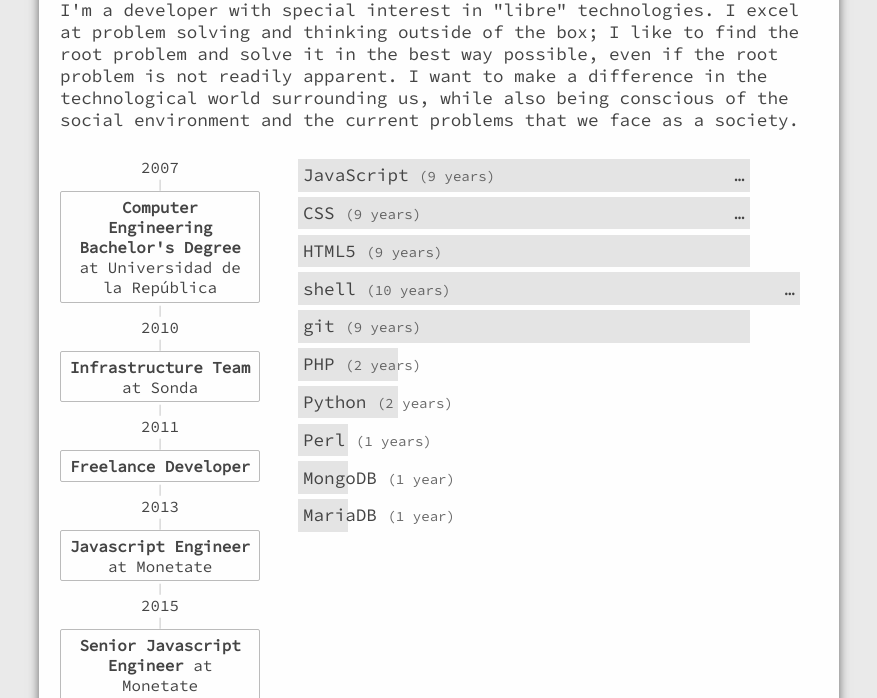
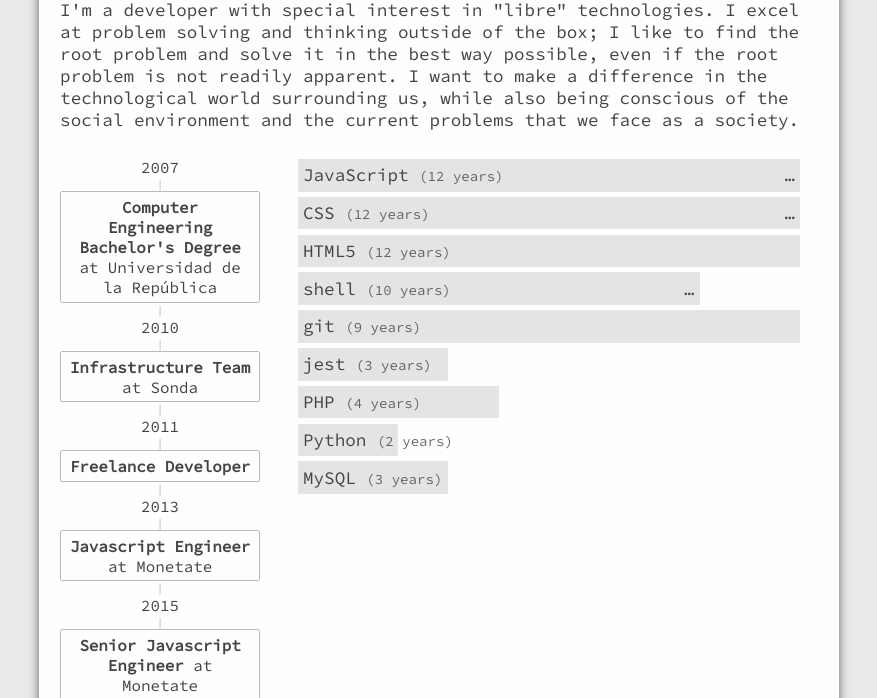
Before and after one commit to lomegor/lomegor.com, a plain HTML site: page index.html in a window 1280 px wide. Shown: the part 128-826 px from the top of the page, without its empty margins (201-1078 px from the left). Drawn offline with Linux system fonts and the light colour scheme.

Commit message:
Update index.html

```diff
--- a/index.html
+++ b/index.html
@@ -201,36 +201,39 @@
 				<div class="job"><span class="title">Team Lead</span> at Monetate</div>
 				<div class="year">2019</div>
 				<div class="job"><span class="title">Technical Lead</span> at Monetate</div>
+				<div class="year">2021</div>
+				<div class="job"><span class="title">Frontend Engineer</span> at Mention Me</div>
+				<div class="year">2022</div>
+				<div class="job"><span class="title">Lead Frontend Engineer</span> at Mention Me</div>
 			</div>
 			<div id="skills">
-				<div class="skill" style="width: 90%">
-					<label for="javascript">JavaScript <span class="years">(9 years)</span></label>
+				<div class="skill" style="width: 100%">
+					<label for="javascript">JavaScript <span class="years">(12 years)</span></label>
 					<input type="checkbox" style="display: none" id="javascript" checked="checked">
-					<div class="skill" style="width: 33%">ES6 <span class="years">(3 years)</span></div>
-					<div class="skill" style="width: 100%">jQuery <span class="years">(9 years)</span></div>
-					<div class="skill" style="width: 33%">Node.js <span class="years">(3 years)</span></div>
-					<div class="skill" style="width: 77%">Google Closure <span class="years">(7 years)</span></div>
-					<div class="skill" style="width: 9%">Angular <span class="years">(1 year)</span></div>
-					<div class="skill" style="width: 9%">React <span class="years">(1 year)</span></div>
+					<div class="skill" style="width: 33%">React <span class="years">(3 years)</span></div>
+					<div class="skill" style="width: 33%">Typescript <span class="years">(3 years)</span></div>
+					<div class="skill" style="width: 46%">ES6 <span class="years">(5 years)</span></div>
+					<div class="skill" style="width: 100%">jQuery <span class="years">(12 years)</span></div>
+					<div class="skill" style="width: 46%">Node.js <span class="years">(5 years)</span></div>
+					<div class="skill" style="width: 60%">Google Closure <span class="years">(7 years)</span></div>
 				</div>
-				<div class="skill" style="width: 90%">
-					<label for="css">CSS <span class="years">(9 years)</span></label>
+				<div class="skill" style="width: 100%">
+					<label for="css">CSS <span class="years">(12 years)</span></label>
 					<input type="checkbox" style="display: none" id="css" checked="checked">
-					<div class="skill" style="width: 9%">less <span class="years">(1 year)</span></div>
+					<div class="skill" style="width: 25%">less <span class="years">(3 year)</span></div>
 				</div>
-				<div class="skill" style="width: 90%">HTML5 <span class="years">(9 years)</span></div>
-				<div class="skill" style="width: 100%">
+				<div class="skill" style="width: 100%">HTML5 <span class="years">(12 years)</span></div>
+				<div class="skill" style="width: 80%">
 					<label for="shell">shell <span class="years">(10 years)</span></label>
 					<input type="checkbox" style="display: none" id="shell" checked="checked">
 					<div class="skill" style="width: 50%">zsh <span class="years">(5 years)</span></div>
 					<div class="skill" style="width: 70%">bash <span class="years">(7 years)</span></div>
 				</div>
-				<div class="skill" style="width: 90%">git <span class="years">(9 years)</span></div>
-				<div class="skill" style="width: 20%">PHP <span class="years">(2 years)</span></div>
+				<div class="skill" style="width: 100%">git <span class="years">(9 years)</span></div>
+				<div class="skill" style="width: 30%">jest <span class="years">(3 years)</span></div>
+				<div class="skill" style="width: 40%">PHP <span class="years">(4 years)</span></div>
 				<div class="skill" style="width: 20%">Python <span class="years">(2 years)</span></div>
-				<div class="skill" style="width: 10%">Perl <span class="years">(1 years)</span></div>
-				<div class="skill" style="width: 10%">MongoDB <span class="years">(1 year)</span></div>
-				<div class="skill" style="width: 10%">MariaDB <span class="years">(1 year)</span></div>
+				<div class="skill" style="width: 30%">MySQL <span class="years">(3 years)</span></div>
 			</div>
 		</main>
   </div>
```
